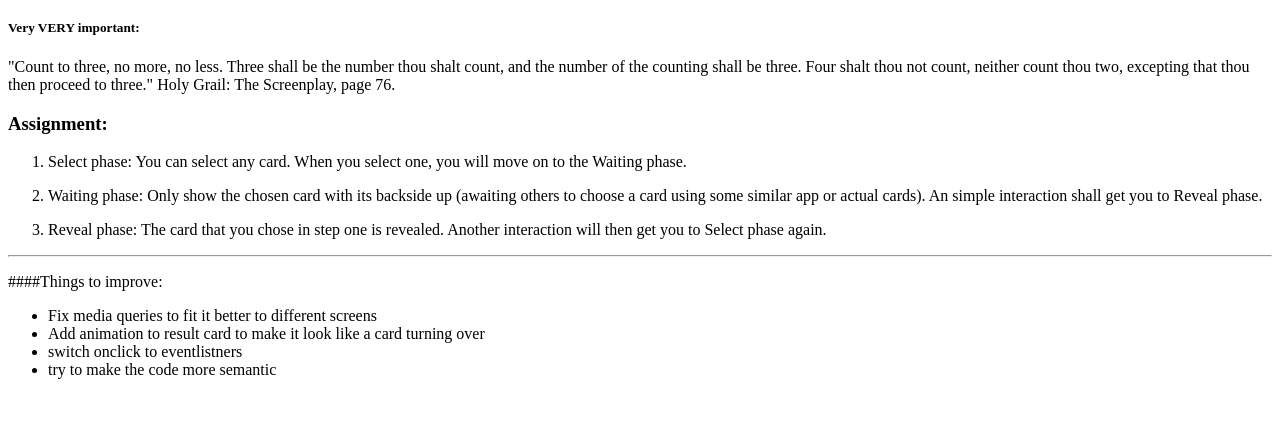
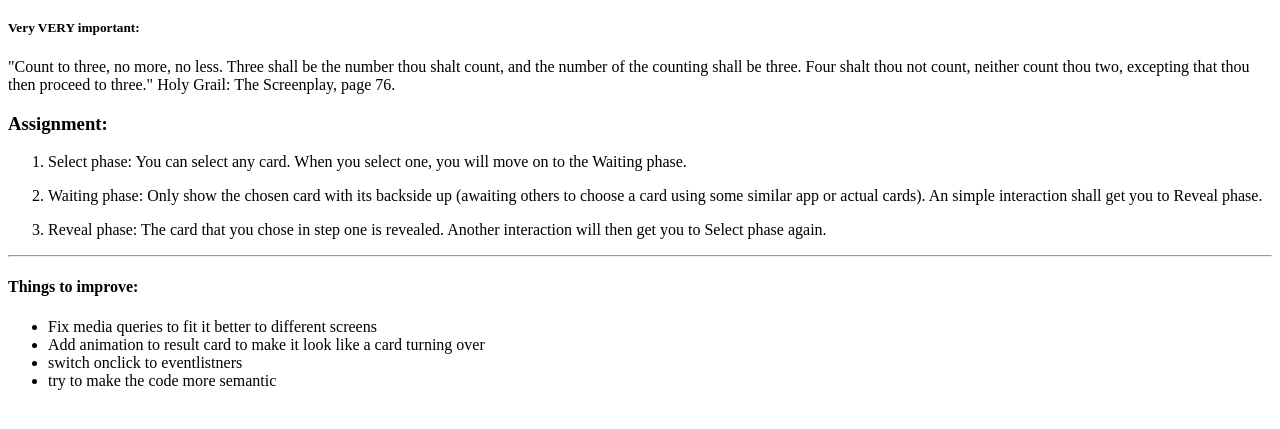
Before and after one commit to ellinornk/PlanningPokerCard, a plain HTML site: page README.html in a window 1280 px wide. Shown: the part 87-516 px from the top of the page. Drawn offline with Linux system fonts and the light colour scheme.

Commit message:
fix in read me file

```diff
--- a/README.html
+++ b/README.html
@@ -19,7 +19,7 @@
 </li>
 </ol>
 <hr>
-<p>####Things to improve:</p>
+<h4 id="things-to-improve-">Things to improve:</h4>
 <ul>
 <li>Fix media queries to fit it better to different screens</li>
 <li>Add animation to result card to make it look like a card turning over</li>
```
Also changed, not shown: 1 other file.
